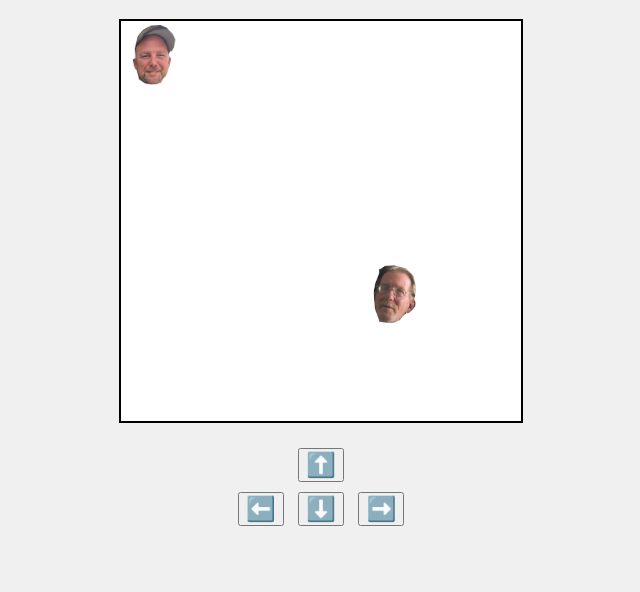
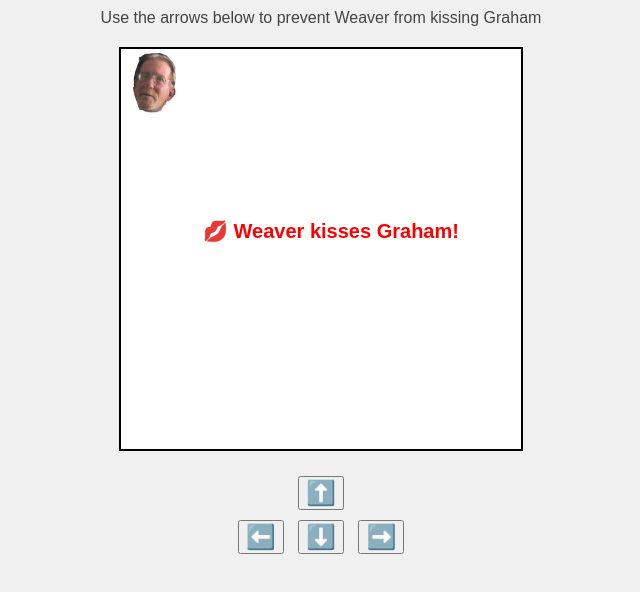
Before and after one commit to gogo1667/graham-vs-weaver, a plain HTML site: page index.html in a window 1280 px wide. Shown: the part 62-654 px from the top of the page, without its empty margins (319-959 px from the left). Drawn offline with Linux system fonts and the light colour scheme.

Commit message:
no alert

```diff
--- a/game.js
+++ b/game.js
@@ -22,6 +22,15 @@ function move(direction) {
   updatePositions();
 }
 
+function showMessage(text) {
+  const message = document.getElementById("message");
+  message.innerText = text;
+  message.style.display = "block";
+  setTimeout(() => {
+    message.style.display = "none";
+  }, 1000);
+}
+
 
 function updatePositions() {
   graham.style.left = grahamX + "px";
@@ -41,10 +50,12 @@ function autoMoveWeaver() {
 
   // Collision detection
   if (grahamX === weaverX && grahamY === weaverY) {
-    alert("Weaver got you!");
-    resetGame();
+    showMessage("💋 Weaver kisses Graham!");
+    setTimeout(resetGame, 1000);
   }
 }
+
+
 
 function resetGame() {
   grahamX = 0; grahamY = 0;
--- a/index.html
+++ b/index.html
@@ -4,13 +4,16 @@
   <meta charset="UTF-8" />
   <meta name="viewport" content="width=device-width, initial-scale=1.0">
   <title>Graham vs Weaver</title>
+
   <link rel="stylesheet" href="style.css" />
 </head>
 <body>
   <h1>🧠 Graham vs Weaver</h1>
+    <p class="instructions">Use the arrows below to prevent Weaver from kissing Graham</p>
   <div id="arena">
     <div id="graham" class="head"></div>
     <div id="weaver" class="head enemy"></div>
+    <div id="message"></div>
   </div>
   <div id="controls">
     <button onclick="move('up')">⬆️</button><br />
--- a/style.css
+++ b/style.css
@@ -2,6 +2,13 @@ body {
   font-family: sans-serif;
   text-align: center;
   background-color: #f0f0f0;
+}
+
+.instructions {
+  font-size: 16px;
+  margin-top: -10px;
+  margin-bottom: 20px;
+  color: #444;
 }
 
 #arena {
@@ -36,3 +43,17 @@ body {
   font-size: 24px;
   margin: 5px;
 }
+
+#message {
+  position: absolute;
+  width: 100%;
+  top: 40%;
+  text-align: center;
+  font-size: 20px;
+  font-weight: bold;
+  color: red;
+  display: none;
+  background: rgba(255, 255, 255, 0.8);
+  padding: 10px;
+  border-radius: 10px;
+}
```
